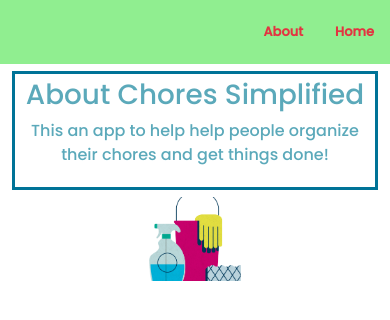
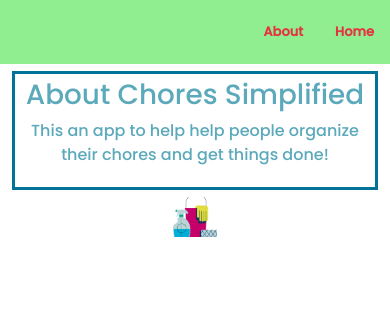
Before and after one commit to smclairecarden/chores-simplified, a Flask app: page /info in a window 390 px wide. Shown: the top 320 px of the page. Run offline with Flask 2, Linux system fonts and the light colour scheme; parts of the project's set-up code (start-up, migrations or seed data) failed here and were passed over.

Commit message:
add max instead of min

```diff
--- a/myapp/static/styles.css
+++ b/myapp/static/styles.css
@@ -159,8 +159,8 @@ a {
   }
 
   .brooms, .addchoreimg {
-    max-width: 60%;
-    min-height: 20%;
+    max-width: 20%;
+    max-height: 20%;
     margin: 0 auto;
   }
 
```
